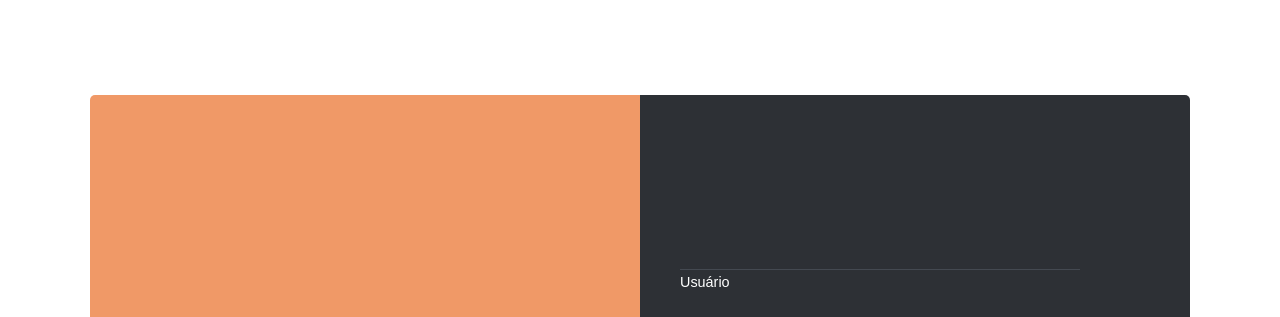
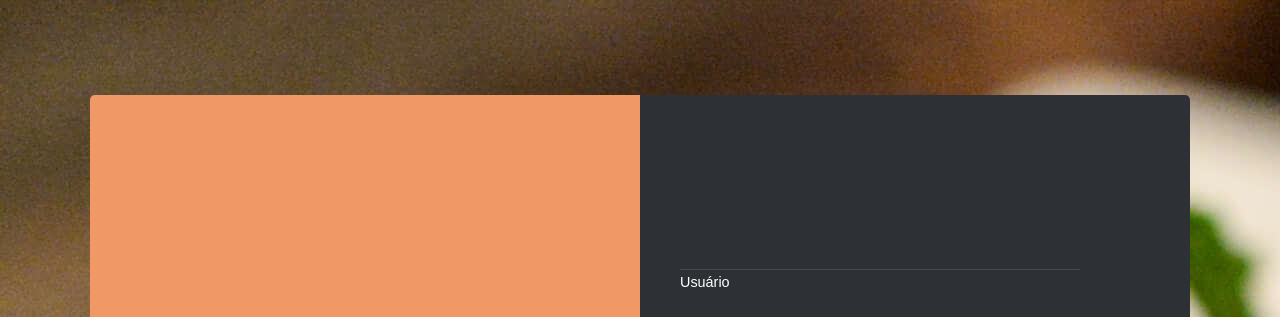
Before and after one commit to LucasAlvesM/dashboard-lima, a plain HTML site: page DashBoard/login.html in a window 1280 px wide. Shown: the top 317 px of the page. Drawn offline with nearby package versions, Linux system fonts and the light colour scheme; a web font is replaced by a local one.

Commit message:
Update login.css

```diff
--- a/DashBoard/css/login.css
+++ b/DashBoard/css/login.css
@@ -13,7 +13,7 @@
 
 }
 body{
-    background:  url("/Login_Dashboard/img/sobre-header.jpg");
+    background:  url("../img/sobre-header.jpg");
     position: relative;
     font-family: "Muli", sans-serif;
     font-size: 1rem;
```
